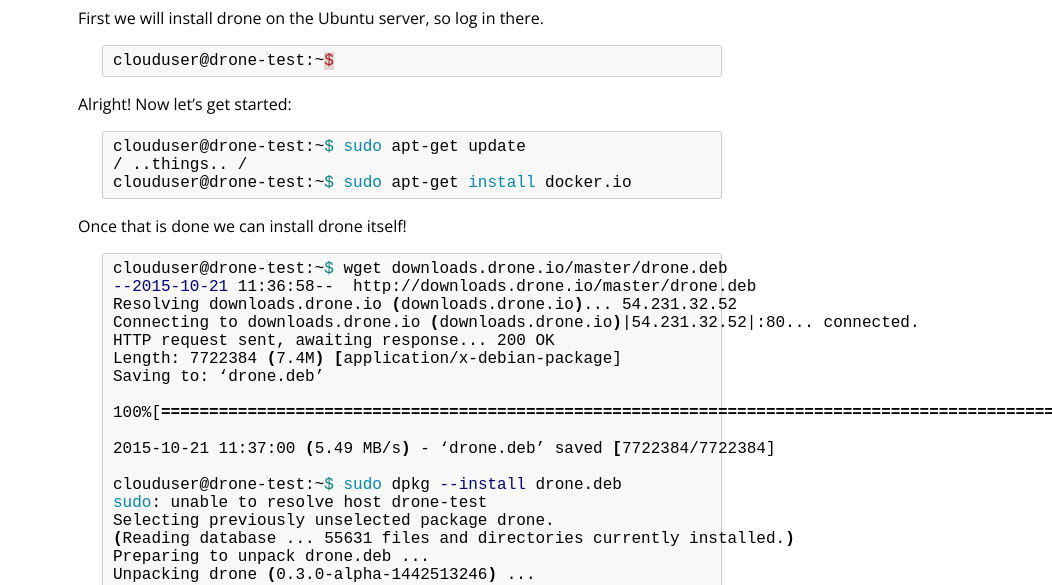
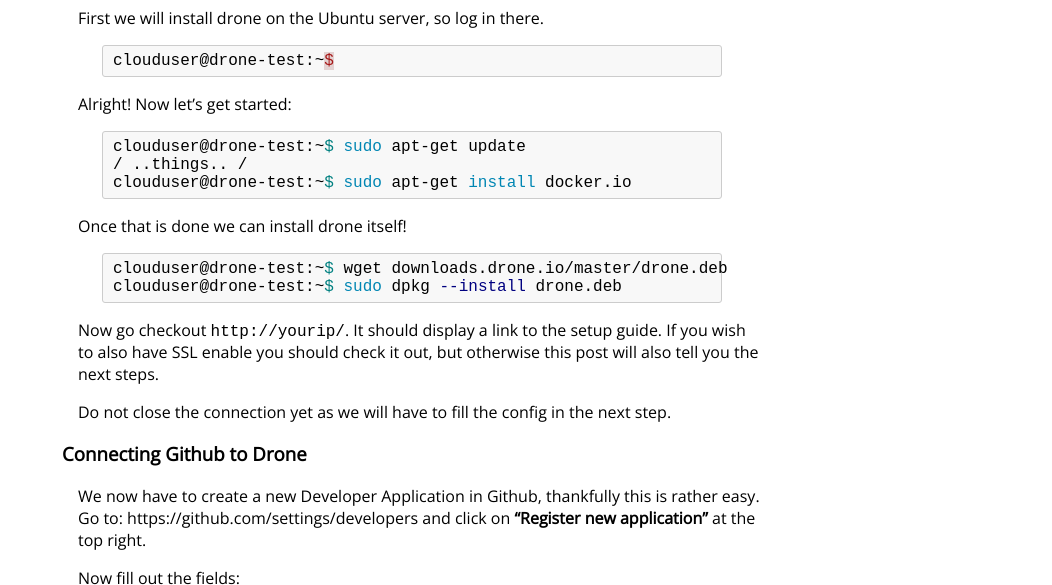
Before and after one commit to TheNeikos/TheNeikos.github.io, a Jekyll site: the page built from _posts/2015-10-21-Continuous_integration_with_Github_Drone_and_Rust.md, in a window 1280 px wide and 1400 px high, scrolled down 675 px, cut to the strip 0-585 px from the top of the window. Shown: the whole strip, without its empty margins (228-1280 px from the left). Built offline with Jekyll 4.4.1, drawn with Linux system fonts in a browser that asks for light colours; Markdown is read by kramdown in place of the engine named in the settings; some of the changed text lies outside the part shown.

Commit message:
Removed unneeded lines

```diff
--- a/_posts/2015-10-21-Continuous_integration_with_Github_Drone_and_Rust.md
+++ b/_posts/2015-10-21-Continuous_integration_with_Github_Drone_and_Rust.md
@@ -47,26 +47,7 @@
 
 {% highlight bash %}
 clouduser@drone-test:~$ wget downloads.drone.io/master/drone.deb
---2015-10-21 11:36:58--  http://downloads.drone.io/master/drone.deb
-Resolving downloads.drone.io (downloads.drone.io)... 54.231.32.52
-Connecting to downloads.drone.io (downloads.drone.io)|54.231.32.52|:80... connected.
-HTTP request sent, awaiting response... 200 OK
-Length: 7722384 (7.4M) [application/x-debian-package]
-Saving to: ‘drone.deb’
-
-100%[==============================================================================================>] 7,722,384   5.49MB/s   in 1.3s
-
-2015-10-21 11:37:00 (5.49 MB/s) - ‘drone.deb’ saved [7722384/7722384]
-
 clouduser@drone-test:~$ sudo dpkg --install drone.deb
-sudo: unable to resolve host drone-test
-Selecting previously unselected package drone.
-(Reading database ... 55631 files and directories currently installed.)
-Preparing to unpack drone.deb ...
-Unpacking drone (0.3.0-alpha-1442513246) ...
-Setting up drone (0.3.0-alpha-1442513246) ...
-Your system ubuntu 14: using upstart to control Drone
-drone start/running, process 8024
 {% endhighlight %}
 
 Now go checkout `http://yourip/`. It should display a link to the setup guide.
@@ -122,14 +103,10 @@
 We then create the first commit inside the new lib:
 
 {% highlight bash %}
-cd awesome_lib
+~/p/rust $ cd awesome_lib
 ~/p/r/awesome_lib (master)$ git add .
 ~/p/r/awesome_lib (master)$ git commit -m "Initial Commit"
 [master (root-commit) a0b044a] Initial Commit
- 3 files changed, 9 insertions(+)
- create mode 100644 .gitignore
- create mode 100644 Cargo.toml
- create mode 100644 src/lib.rs
 {% endhighlight %}
 
 
@@ -190,17 +167,6 @@
 ~/p/r/awesome_lib (master)$ git checkout -b add-drone
 ~/p/r/awesome_lib (add-drone)$ git add .drone.yml
 ~/p/r/awesome_lib (add-drone)$ git commit -m "Add .drone.yml"
-[add-drone b894e05] Add .drone.yml
- 1 file changed, 9 insertions(+)
- create mode 100644 .drone.yml
-~/p/r/awesome_lib (add-drone)$ git push origin add-drone
-Counting objects: 3, done.
-Delta compression using up to 8 threads.
-Compressing objects: 100% (3/3), done.
-Writing objects: 100% (3/3), 1.08 KiB | 0 bytes/s, done.
-Total 3 (delta 0), reused 0 (delta 0)
-To git@github.com:TheNeikos/awesome_lib.git
- * [new branch]      add-drone -> add-drone
 {% endhighlight %}
 
 Perfect. Now let's make that pull request! If you go back to your repo on Github
@@ -248,14 +214,6 @@
 
 {% highlight bash %}
 ~/t/rust_image> docker push neikos/rust:1.3
-The push refers to a repository [docker.io/neikos/rust] (len: 1)
-bc9ad00de680: Image successfully pushed
-76be1ef20317: Image already exists
-82554298ff4f: Image already exists
-08ab09376d9a: Image already exists
-9f5beeea5d8a: Image already exists
-b8b73eaafc6e: Image already exists
-1.3: digest: sha256:73ab1f422b220511286e6b7afcdd1decaaf1081fcb3d6b68c758b7a99dd4cdf9 size: 10109
 {% endhighlight %}
 
 Now we restart the drone build. Click on the red cross next to your commit
```
